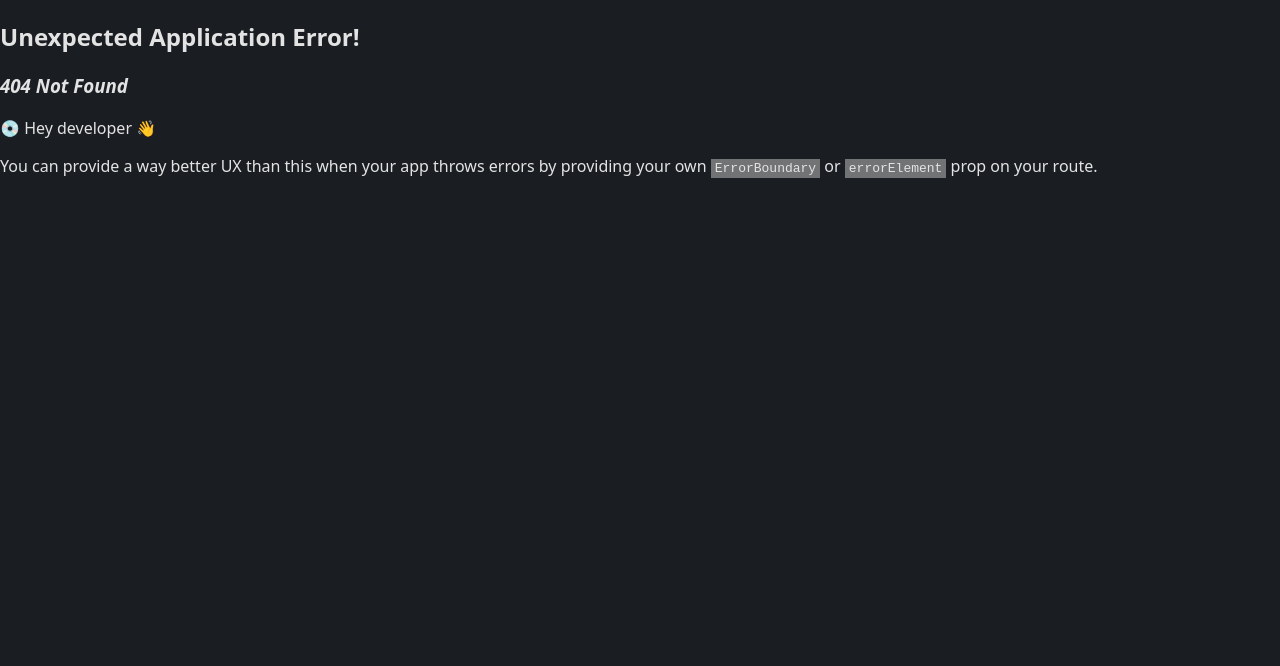
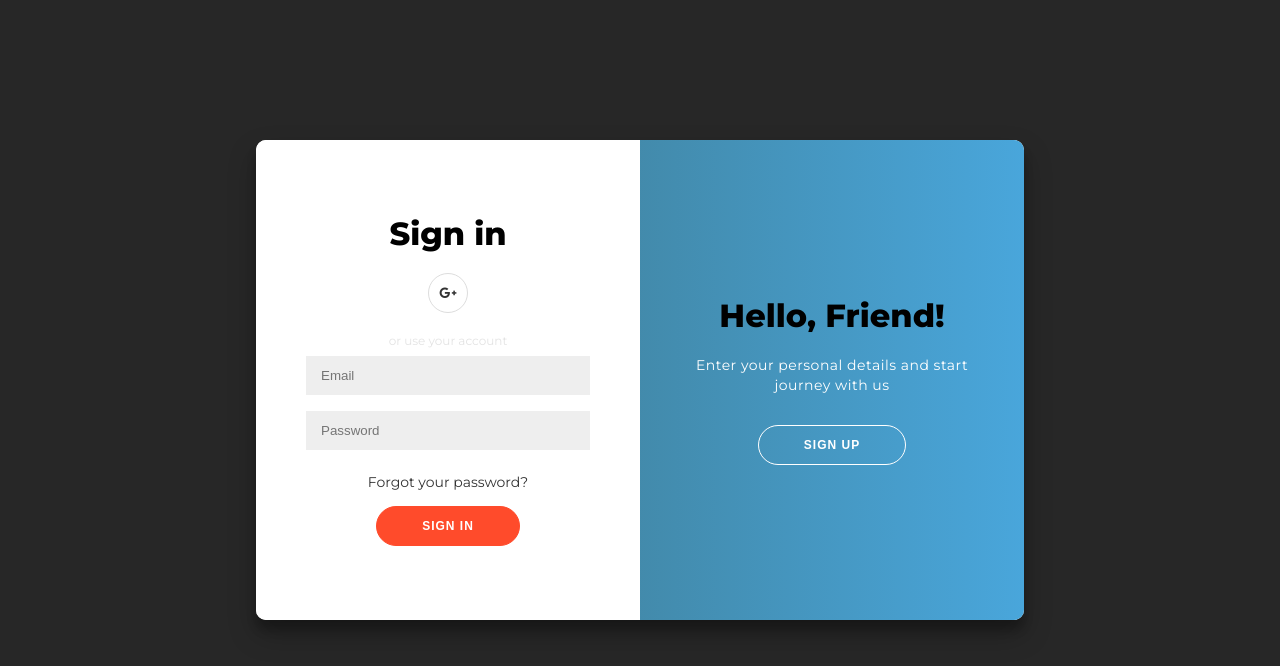
Before and after one commit to RedCat310/quizzify, a React (Create React App) app: page /account/login in a window 1280 px wide. Before the commit this address had no page. Shown: the top 666 px of the page. Built offline with nearby package versions, Linux system fonts and the light colour scheme.

Commit message:
bissel was

```diff
--- /dev/null
+++ b/src/pages/account.jsx
@@ -0,0 +1,18 @@
+import { useEffect } from "react";
+import { useNavigate } from "react-router-dom";
+
+function Account() {
+    const navigate = useNavigate()
+    useEffect(() => {
+        if(!false){
+            navigate('/account/login')
+        }
+    })
+    return (
+        <div>
+            Account Page
+        </div>
+     );
+}
+
+export default Account;
--- /dev/null
+++ b/src/pages/create.jsx
@@ -0,0 +1,16 @@
+import { useEffect } from "react";
+import { useNavigate } from "react-router-dom";
+
+function Create() {
+    const navigate = useNavigate()
+    useEffect(() => {
+        if(!false){
+            navigate('/account/login')
+        }
+    })
+    return ( <div>
+        Erstellen
+    </div> );
+}
+
+export default Create;
--- /dev/null
+++ b/src/pages/host.jsx
@@ -0,0 +1,16 @@
+import { useEffect } from "react";
+import { useNavigate } from "react-router-dom";
+
+function Host() {
+    const navigate = useNavigate()
+    useEffect(() => {
+        if(!false){
+            navigate('/account/login')
+        }
+    })
+    return ( <div>
+        Host
+    </div> );
+}
+
+export default Host;
--- /dev/null
+++ b/src/pages/login.jsx
@@ -0,0 +1,54 @@
+import { useState } from 'react';
+import '../styles/login.scss'
+
+function Login() {
+    const [login, setLogin] = useState("container")
+
+    return ( <div>
+        <div className={login} id="container">
+            <div className="form-container sign-up-container">
+                <form action="#">
+                    <h1>Create Account</h1>
+                    <div className="social-container">
+                        <button className='social'><i class="fa-brands fa-google"></i></button>
+                    </div>
+                    <span>or use your email for registration</span>
+                    <input type="text" placeholder="Name" />
+                    <input type="email" placeholder="Email" />
+                    <input type="password" placeholder="Password" />
+                    <button>Sign Up</button>
+                </form>
+            </div>
+            <div className="form-container sign-in-container">
+                <form action="#">
+                    <h1>Sign in</h1>
+                    <div className="social-container">
+                        <a href="#" className="social"><i className="fab fa-google-plus-g"></i></a>
+                    </div>
+                    <span>or use your account</span>
+                    <input type="email" placeholder="Email" />
+                    <input type="password" placeholder="Password" />
+                    <a href="#">Forgot your password?</a>
+                    <button>Sign In</button>
+                </form>
+            </div>
+            <div className="overlay-container">
+                <div className="overlay">
+                    <div className="overlay-panel overlay-left">
+                        <h1>Welcome Back!</h1>
+                        <p>To keep connected with us please login with your personal info</p>
+                        <button className="ghost" onClick={() => setLogin("container")}>Sign In</button>
+                    </div>
+                    <div className="overlay-panel overlay-right">
+                        <h1>Hello, Friend!</h1>
+                        <p>Enter your personal details and start journey with us</p>
+                        <button  className="ghost" onClick={() => setLogin("container right-panel-active")}>Sign Up</button>
+                    </div>
+                </div>
+            </div>
+        </div>
+
+    </div> );
+}
+
+export default Login;
--- a/src/pages/startPage.jsx
+++ b/src/pages/startPage.jsx
@@ -1,6 +1,6 @@
 import { useState } from "react";
 import '../styles/style_start.scss'
-import { useNavigate } from "react-router-dom";
+import { Link, useNavigate } from "react-router-dom";
 // import { useLoaderData } from "react-router-dom";
 
 function StartPage() {
@@ -23,7 +23,7 @@
           error: { display: 'none' }
         })
         await delay(3000)
-        navigate('/game/' + gameID)
+        navigate('/' + gameID)
       }else{
         setAlert({
           style: {  },
@@ -102,8 +102,8 @@
         <div className="enter-number">
           <input placeholder="Spiel-ID" type='text' onChange={(e) => setGameID(e.target.value)} className='game-id'></input>
           <button className="start" onClick={enterGame}>Starten</button>
-          <div className="faq-content-1"><i class="fa-solid fa-circle-info"></i>Wie bekomme ich eine ID? </div>
-          <div className="new-quiz">Erstelle dein eigenes Quiz!</div>
+          <div className="faq-content-1"><i className="fa-solid fa-circle-info"></i>Wie bekomme ich eine ID? </div>
+          <Link className="new-quiz" to='/account'>Erstelle dein eigenes Quiz!</Link>
         </div>
       </div>
 
--- /dev/null
+++ b/src/styles/login.scss
@@ -0,0 +1,256 @@
+
+@import url('https://fonts.googleapis.com/css?family=Montserrat:400,800');
+
+* {
+	box-sizing: border-box;
+}
+
+body {
+	background: #272727;
+	display: flex;
+	justify-content: center;
+	align-items: center;
+	flex-direction: column;
+	font-family: 'Montserrat', sans-serif;
+	height: 100vh;
+	margin: -20px 0 50px;
+}
+
+h1 {
+    color: black;
+	font-weight: bold;
+	margin: 0;
+}
+
+h2 {
+	text-align: center;
+}
+
+p {
+	font-size: 14px;
+	font-weight: 100;
+	line-height: 20px;
+	letter-spacing: 0.5px;
+	margin: 20px 0 30px;
+}
+
+span {
+	font-size: 12px;
+}
+
+a {
+	color: #333;
+	font-size: 14px;
+	text-decoration: none;
+	margin: 15px 0;
+}
+
+button {
+	border-radius: 20px;
+	border: 1px solid #FF4B2B;
+	background-color: #FF4B2B;
+	color: #FFFFFF;
+	font-size: 12px;
+	font-weight: bold;
+	padding: 12px 45px;
+	letter-spacing: 1px;
+	text-transform: uppercase;
+	transition: transform 80ms ease-in;
+}
+
+button:active {
+	transform: scale(0.95);
+}
+
+button:focus {
+	outline: none;
+}
+
+button.ghost {
+	background-color: transparent;
+	border-color: #FFFFFF;
+}
+
+form {
+	background-color: #FFFFFF;
+	display: flex;
+	align-items: center;
+	justify-content: center;
+	flex-direction: column;
+	padding: 0 50px;
+	height: 100%;
+	text-align: center;
+}
+
+input {
+	background-color: #eee;
+	border: none;
+	padding: 12px 15px;
+	margin: 8px 0;
+	width: 100%;
+}
+
+.container {
+	background-color: #fff;
+	border-radius: 10px;
+  	box-shadow: 0 14px 28px rgba(0,0,0,0.25),
+			0 10px 10px rgba(0,0,0,0.22);
+	position: relative;
+	overflow: hidden;
+	width: 768px;
+	max-width: 100%;
+	min-height: 480px;
+}
+
+.form-container {
+	position: absolute;
+	top: 0;
+	height: 100%;
+	transition: all 0.6s ease-in-out;
+}
+
+.sign-in-container {
+	left: 0;
+	width: 50%;
+	z-index: 2;
+}
+
+.container.right-panel-active .sign-in-container {
+	transform: translateX(100%);
+}
+
+.sign-up-container {
+	left: 0;
+	width: 50%;
+	opacity: 0;
+	z-index: 1;
+}
+
+.container.right-panel-active .sign-up-container {
+	transform: translateX(100%);
+	opacity: 1;
+	z-index: 5;
+	animation: show 0.6s;
+}
+
+@keyframes show {
+	0%, 49.99% {
+		opacity: 0;
+		z-index: 1;
+	}
+
+	50%, 100% {
+		opacity: 1;
+		z-index: 5;
+	}
+}
+
+.overlay-container {
+	position: absolute;
+	top: 0;
+	left: 50%;
+	width: 50%;
+	height: 100%;
+	overflow: hidden;
+	transition: transform 0.6s ease-in-out;
+	z-index: 100;
+}
+
+.container.right-panel-active .overlay-container{
+	transform: translateX(-100%);
+}
+
+.overlay {
+	background: #FF416C;
+	background: -webkit-linear-gradient(to right, #3c6f7c, #49a6db);
+	background: linear-gradient(to right, #3c6f7c, #49a6db);
+	background-repeat: no-repeat;
+	background-size: cover;
+	background-position: 0 0;
+	color: #FFFFFF;
+	position: relative;
+	left: -100%;
+	height: 100%;
+	width: 200%;
+  	transform: translateX(0);
+	transition: transform 0.6s ease-in-out;
+}
+
+.container.right-panel-active .overlay {
+  	transform: translateX(50%);
+}
+
+.overlay-panel {
+	position: absolute;
+	display: flex;
+	align-items: center;
+	justify-content: center;
+	flex-direction: column;
+	padding: 0 40px;
+	text-align: center;
+	top: 0;
+	height: 100%;
+	width: 50%;
+	transform: translateX(0);
+	transition: transform 0.6s ease-in-out;
+}
+
+.overlay-left {
+	transform: translateX(-20%);
+}
+
+.container.right-panel-active .overlay-left {
+	transform: translateX(0);
+}
+
+.overlay-right {
+	right: 0;
+	transform: translateX(0);
+}
+
+.container.right-panel-active .overlay-right {
+	transform: translateX(20%);
+}
+
+.social-container {
+	margin: 20px 0;
+}
+
+.social-container a {
+	border: 1px solid #DDDDDD;
+	border-radius: 50%;
+	display: inline-flex;
+	justify-content: center;
+	align-items: center;
+	margin: 0 5px;
+	height: 40px;
+	width: 40px;
+}
+
+footer {
+    background-color: #222;
+    color: #fff;
+    font-size: 14px;
+    bottom: 0;
+    position: fixed;
+    left: 0;
+    right: 0;
+    text-align: center;
+    z-index: 999;
+}
+
+footer p {
+    margin: 10px 0;
+}
+
+footer i {
+    color: red;
+}
+
+footer a {
+    color: #3c97bf;
+    text-decoration: none;
+}
+.gohst{
+    color: white;
+}
```
Also changed, not shown: src/App.jsx (+23 -2 lines), src/components/AppBar.jsx (added).
